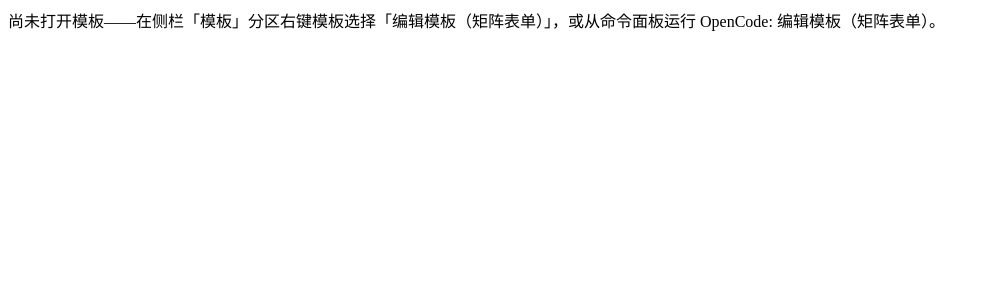
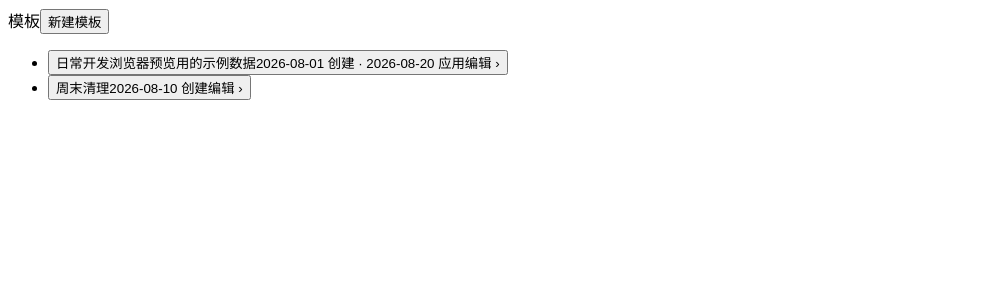
Before and after one commit to warmsheep/oh-my-dashboard, a React app in the folder webview-ui/: page / in a window 1280 px wide. Shown: the top 300 px of the page, without its empty margins (0-990 px from the left). Built offline with nearby package versions, Linux system fonts and the light colour scheme; the HTML template or start-up script is replaced by a standard one.

Commit message:
feat: 模板选项卡默认渲染模板列表（点击编辑/新建/草稿徽标）
Ultraworked with [Sisyphus](https://github.com/code-yeongyu/oh-my-openagent)

Co-authored-by: Sisyphus <clio-agent@sisyphuslabs.ai>

```diff
--- a/webview-ui/src/App.tsx
+++ b/webview-ui/src/App.tsx
@@ -1,4 +1,4 @@
-import type { ExtToWebview, PresetRow, WebviewInitPayload } from "@shared/protocol";
+import type { ExtToWebview, PresetListEntry, PresetRow, WebviewInitPayload, WebviewToExt } from "@shared/protocol";
 import { memo, useCallback, useEffect, useMemo, useRef, useState } from "react";
 
 import { SECTIONS, VARIANT_ORDER } from "./constants";
@@ -15,6 +15,7 @@ import {
   type FormState,
   type ModelOption,
 } from "./helpers";
+import PresetListView from "./PresetListView";
 import { clearPresetDraft, hasVSCodeApi, loadPresetDraft, postToHost, savePresetDraft } from "./vscode";
 
 const DEV_INIT_PAYLOAD: WebviewInitPayload = {
@@ -119,6 +120,17 @@ function toFormState(payload: WebviewInitPayload): FormState {
     rows: SECTIONS.flatMap((s) => mergeRows(s.known, payload.preset.rows, s.key)),
   };
 }
+
+/** Browser-preview sample for the 模板 tab's default list view (vite dev only). */
+const DEV_PRESET_LIST: PresetListEntry[] = [
+  {
+    name: "日常开发",
+    description: "浏览器预览用的示例数据",
+    createdAt: "2026-08-01T08:00:00.000Z",
+    appliedAt: "2026-08-20T10:00:00.000Z",
+  },
+  { name: "周末清理", createdAt: "2026-08-10T08:00:00.000Z", appliedAt: null },
+];
 
 function ModelSelect({
   groups,
@@ -255,6 +267,7 @@ function SectionBlock({
 export default function App() {
   const [payload, setPayload] = useState<WebviewInitPayload | null>(null);
   const [form, setForm] = useState<FormState | null>(null);
+  const [presetList, setPresetList] = useState<PresetListEntry[] | null>(null);
   const [baseline, setBaseline] = useState<FormState | null>(null);
   const [collapsed, setCollapsed] = useState<Record<string, boolean>>({});
   const [batchModel, setBatchModel] = useState("");
@@ -330,18 +343,33 @@ export default function App() {
 
   useEffect(() => {
     const onMessage = (event: MessageEvent) => {
-      const msg = event.data as ExtToWebview | undefined;
+      // Dev fallback re-posts outbound messages to this same window, so the
+      // listener sees both directions there; real webviews only receive ext→web.
+      const msg = event.data as ExtToWebview | WebviewToExt | undefined;
       if (!msg || typeof msg !== "object") return;
       if (msg.type === "init") handlersRef.current.init(msg.payload);
       else if (msg.type === "initFailed") setInitError(msg.payload.error);
       else if (msg.type === "result") handlersRef.current.result(msg.payload);
       else if (msg.type === "modelsUpdated") {
         setPayload((current) => (current ? { ...current, models: msg.payload.models } : current));
+      } else if (msg.type === "presetList") {
+        setPresetList(msg.payload.presets);
+      } else if (!hasVSCodeApi() && msg.type === "presetEdit") {
+        // Dev-only fake host: answer list clicks with the sample editor payload.
+        const entry = DEV_PRESET_LIST.find((p) => p.name === msg.payload?.name);
+        handlersRef.current.init({
+          preset: {
+            name: entry?.name ?? "",
+            ...(entry?.description !== undefined ? { description: entry.description } : {}),
+            rows: DEV_INIT_PAYLOAD.preset.rows,
+          },
+          models: DEV_INIT_PAYLOAD.models,
+        });
       }
     };
     window.addEventListener("message", onMessage);
     if (!hasVSCodeApi()) {
-      const t = window.setTimeout(() => handlersRef.current.init(DEV_INIT_PAYLOAD), 60);
+      const t = window.setTimeout(() => setPresetList(DEV_PRESET_LIST), 60);
       return () => {
         window.removeEventListener("message", onMessage);
         window.clearTimeout(t);
@@ -456,8 +484,12 @@ export default function App() {
     setConfirmingCancel(false);
     setError(null);
     // The host clears its workspaceState draft for this session; the preset tab
-    // falls back to the empty hint until the next editPreset lands an init.
+    // falls back to the preset list until the next edit session lands an init.
     postToHost({ type: "cancel" });
+  }, []);
+
+  const requestEdit = useCallback((name: string | null) => {
+    postToHost({ type: "presetEdit", payload: { name } });
   }, []);
 
   const cancel = useCallback(() => {
@@ -470,24 +502,30 @@ export default function App() {
   }, [closeSession]);
 
   if (initError !== null) {
+    // Session init failed (e.g. unreadable preset): keep the list visible so
+    // the user can retry another row instead of staring at a lone banner.
     return (
-      <div className="boot">
+      <main className="app preset-tab">
+        <div className="page">
           <div className="banner-error" role="alert">
             <span className="banner-icon" aria-hidden="true">
               ⛔
             </span>
             {initError}
           </div>
+          <PresetListView presets={presetList} onEdit={requestEdit} />
         </div>
+      </main>
     );
   }
 
   if (!payload || !form) {
     return (
-      <div className="empty preset-empty">
-        尚未打开模板——在侧栏「模板」分区右键模板选择「编辑模板（矩阵表单）」，或从命令面板运行 OpenCode:
-        编辑模板（矩阵表单）。
+      <main className="app preset-tab">
+        <div className="page">
+          <PresetListView presets={presetList} onEdit={requestEdit} />
         </div>
+      </main>
     );
   }
 
--- /dev/null
+++ b/webview-ui/src/PresetListView.tsx
@@ -0,0 +1,72 @@
+import type { PresetListEntry } from "@shared/protocol";
+
+import { formatPresetDate } from "./helpers";
+import { loadPresetDraft } from "./vscode";
+
+/**
+ * Default 模板 tab view: the preset list shown whenever no edit session is
+ * open. Pure presentational — the edit request is delegated to the host via
+ * onEdit (null = a new unsaved preset), which answers with the same `init`
+ * message the editPreset command drives.
+ */
+export default function PresetListView({
+  presets,
+  onEdit,
+}: {
+  presets: PresetListEntry[] | null;
+  onEdit: (name: string | null) => void;
+}) {
+  return (
+    <section className="preset-list" aria-label="模板列表">
+      <header className="plist-head">
+        <span className="plist-title">模板</span>
+        <button type="button" className="btn primary" onClick={() => onEdit(null)}>
+          新建模板
+        </button>
+      </header>
+      {presets === null ? (
+        <div className="empty">正在加载模板列表…</div>
+      ) : presets.length === 0 ? (
+        <div className="empty">暂无模板——点击「新建模板」创建，或在侧栏「模板」分区右键「从当前配置捕获」。</div>
+      ) : (
+        <ul className="plist">
+          {presets.map((preset) => (
+            <PresetListRow key={preset.name} preset={preset} onEdit={onEdit} />
+          ))}
+        </ul>
+      )}
+    </section>
+  );
+}
+
+// NOT memoized on purpose: the draft badge re-reads webview state per render —
+// memo would skip re-renders when only the draft layer changed (e.g. cancel
+// clears a draft while the presets array identity stays the same).
+function PresetListRow({ preset, onEdit }: { preset: PresetListEntry; onEdit: (name: string | null) => void }) {
+  // Webview-state drafts survive tab switches without a cancel (per-name slots);
+  // surfacing them tells the user which rows reopen with unsaved edits.
+  const hasDraft = loadPresetDraft(preset.name) !== undefined;
+  return (
+    <li>
+      <button
+        type="button"
+        className="plist-item"
+        onClick={() => onEdit(preset.name)}
+        title={`编辑模板 ${preset.name}`}
+      >
+        <span className="plist-main">
+          <span className="plist-name">{preset.name}</span>
+          {preset.description && <span className="plist-desc">{preset.description}</span>}
+          <span className="plist-meta">
+            {formatPresetDate(preset.createdAt)} 创建
+            {preset.appliedAt ? ` · ${formatPresetDate(preset.appliedAt)} 应用` : ""}
+          </span>
+        </span>
+        {hasDraft && <span className="plist-badge">有未保存草稿</span>}
+        <span className="plist-edit" aria-hidden="true">
+          编辑 ›
+        </span>
+      </button>
+    </li>
+  );
+}
--- a/webview-ui/src/helpers.ts
+++ b/webview-ui/src/helpers.ts
@@ -102,3 +102,19 @@ export function groupModelsByProvider(models: readonly ModelOption[]): Map<strin
 export function countConfigured(rows: readonly PresetRow[]): number {
   return rows.reduce((n, r) => (r.model !== null ? n + 1 : n), 0);
 }
+
+/**
+ * Locale-independent short date (YYYY-MM-DD) for preset list meta lines;
+ * missing/garbage values degrade to "—" — never "Invalid Date".
+ */
+export function formatPresetDate(iso: string | null): string {
+  if (!iso) {
+    return "—";
+  }
+  const date = new Date(iso);
+  if (Number.isNaN(date.getTime())) {
+    return "—";
+  }
+  const pad = (n: number): string => String(n).padStart(2, "0");
+  return `${date.getFullYear()}-${pad(date.getMonth() + 1)}-${pad(date.getDate())}`;
+}
--- a/webview-ui/src/manager/manager.css
+++ b/webview-ui/src/manager/manager.css
@@ -43,9 +43,108 @@
   min-height: auto;
 }
 
-.preset-empty {
-  padding: 18px 4px;
-  line-height: 1.7;
+/* Preset list (the tab's default view whenever no edit session is open):
+   one clickable row per preset + a 新建模板 entry point. */
+.preset-list {
+  padding: 6px 0 18px;
+}
+
+.plist-head {
+  display: flex;
+  align-items: center;
+  justify-content: space-between;
+  gap: 10px;
+  padding: 4px 2px 10px;
+  border-bottom: 1px solid var(--hairline);
+  margin-bottom: 8px;
+}
+
+.plist-title {
+  font-size: 12px;
+  font-weight: 600;
+  letter-spacing: 0.02em;
+}
+
+.plist {
+  list-style: none;
+  margin: 0;
+  padding: 0;
+  border: 1px solid var(--hairline);
+  border-radius: 2px;
+}
+
+.plist li + li {
+  border-top: 1px solid var(--hairline);
+}
+
+.plist-item {
+  display: flex;
+  align-items: center;
+  gap: 10px;
+  width: 100%;
+  padding: 8px 10px;
+  font: inherit;
+  color: var(--fg);
+  text-align: left;
+  background: transparent;
+  border: none;
+  cursor: pointer;
+  transition: background 0.08s ease;
+}
+
+.plist-item:hover {
+  background: rgba(128, 128, 128, 0.18);
+}
+
+.plist-main {
+  display: flex;
+  flex-direction: column;
+  gap: 1px;
+  min-width: 0;
+  flex: 1;
+}
+
+.plist-name {
+  font-size: 12px;
+  overflow: hidden;
+  text-overflow: ellipsis;
+  white-space: nowrap;
+}
+
+.plist-desc {
+  font-size: 11px;
+  color: var(--desc);
+  overflow: hidden;
+  text-overflow: ellipsis;
+  white-space: nowrap;
+}
+
+.plist-meta {
+  font-size: 10px;
+  color: var(--desc);
+  font-family: var(--mono);
+}
+
+.plist-badge {
+  flex: none;
+  font-size: 10px;
+  color: var(--fg);
+  background: var(--section-bg);
+  border: 1px solid var(--hairline);
+  border-radius: 2px;
+  padding: 1px 6px;
+  white-space: nowrap;
+}
+
+.plist-edit {
+  flex: none;
+  font-size: 11px;
+  color: var(--desc);
+  white-space: nowrap;
+}
+
+.plist-item:hover .plist-edit {
+  color: var(--fg);
 }
 
 /* Quota tab: snapshot freshness line (the page title lives on the manager shell). */
```
Also changed, not shown: 1 other file (tests, documents, lock files or other folders). Lines whose indentation alone changed are shown as unchanged.
